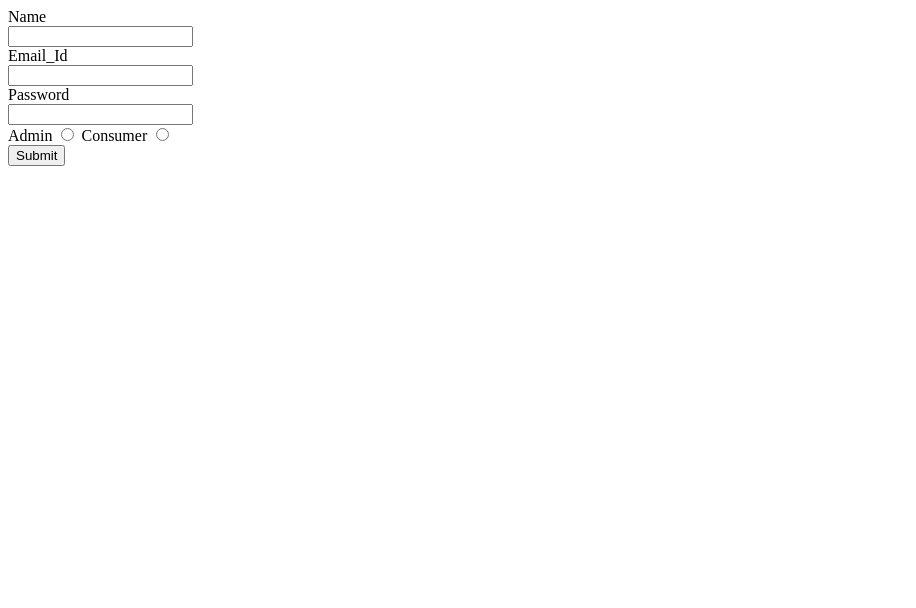
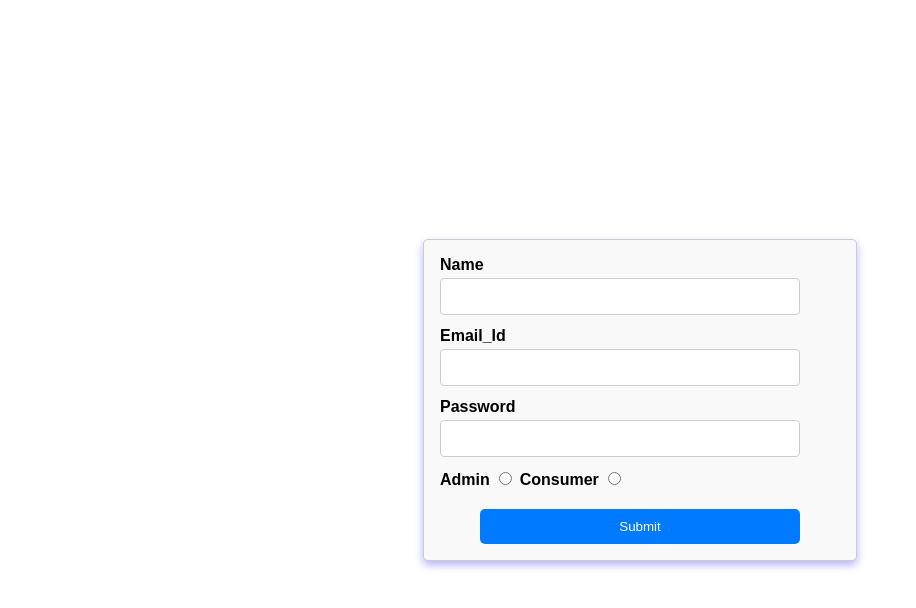
Before and after one commit to satyans7/nuez-server, a website: page src/main/views/pages/register.html in a window 1280 px wide. Shown: the whole page, without its empty margins (0-916 px from the left). Drawn offline with Linux system fonts and the light colour scheme; files that its build step writes are made by us from their sources.

Commit message:
frontend for registration

```diff
--- a/package.json
+++ b/package.json
@@ -6,7 +6,7 @@
     "start": "node app.js",
     "dev": "nodemon app.js"
   },
-  "type": "commonjs",
+  "type": "module",
   "keywords": [],
   "author": "",
   "license": "ISC",
--- /dev/null
+++ b/public/css/register.css
@@ -0,0 +1,75 @@
+/* Ensure the form container takes the full height of the screen */
+html, body {
+    height: 100%;
+    margin: 0;
+    display: flex;
+    justify-content: center;
+    align-items: center;
+    font-family: Arial, sans-serif;
+}
+
+/* Style the form container */
+form {
+    width: 400px;
+    padding: 16px;
+    border: 1px solid #ccc;
+    border-radius: 5px;
+    background-color: #f9f9f9;
+    box-shadow: 0 4px 8px rgba(0, 0, 255, 0.3);
+}
+
+/* Style form labels */
+
+label {
+
+    margin-bottom: 8px;
+    font-weight: bold;
+}
+
+
+
+
+
+
+
+
+
+/* Style form inputs */
+input[type="text"],
+input[type="password"] {
+    width: 90%;
+    padding: 10px;
+    margin-bottom: 12px; /* Adjust margin-bottom to match label */
+    margin-top:4px;
+    box-sizing: border-box;
+    border: 1px solid #ccc;
+    border-radius: 4px;
+}
+
+
+/* Style the submit button */
+/* Style the submit button */
+button[type="submit"] {
+    width: 80%;
+    padding: 10px;
+    background-color: #007bff;
+    color: white;
+    border: none;
+    border-radius: 5px;
+    cursor: pointer;
+    margin-top: 20px; /* Added margin for better spacing */
+    display: block;
+    margin-left: auto;
+    margin-right: auto;
+}
+
+
+/* Change background color on hover */
+button[type="submit"]:hover {
+    background-color: #45a049; /* Blue color on hover */
+}
+
+/* Change background color when clicked */
+button[type="submit"]:active {
+    background-color: #45a049; /* Green color when clicked */
+}
--- a/public/js/controller.js
+++ b/public/js/client/controller.js
@@ -6,3 +6,8 @@ export async function fetchAllDataFromServer() {
     console.log(res);
 
 }
+
+export async function postUserDataToServer(formData){
+    const api = cep.getApiToRegisterUser();
+    await cep.fetchPost(api,formData);
+}
--- a/src/main/views/pages/register.html
+++ b/src/main/views/pages/register.html
@@ -4,7 +4,7 @@
         <meta charset="UTF-8">
         <meta name="viewport" content="width=device-width, initial-scale=1.0">
         <title>Register</title>
-        <link rel="stylesheet" href="/css/register.css">
+        <link rel="stylesheet" href="./css/register.css" >
     </head>
 <body>
     <form id="regForm">
@@ -27,6 +27,6 @@
         <br />
         <button type="submit">Submit</button>
     </form>
-    <script type="module" src="/pages/register.js"></script>
+    <script type="module" src="./js/pages/register.js" ></script>
 </body>
 </html>
```
Also changed, not shown: app.js (+8 -4 lines), public/js/client/client-end-point.js (renamed from public/js/client-end-point.js, +16 -0 lines), public/js/client/client.js (renamed from public/js/client.js, +7 -1 lines), public/js/pages/register.js (added, +21 -0 lines), src/main/views/index.html (+1 -1 lines).
